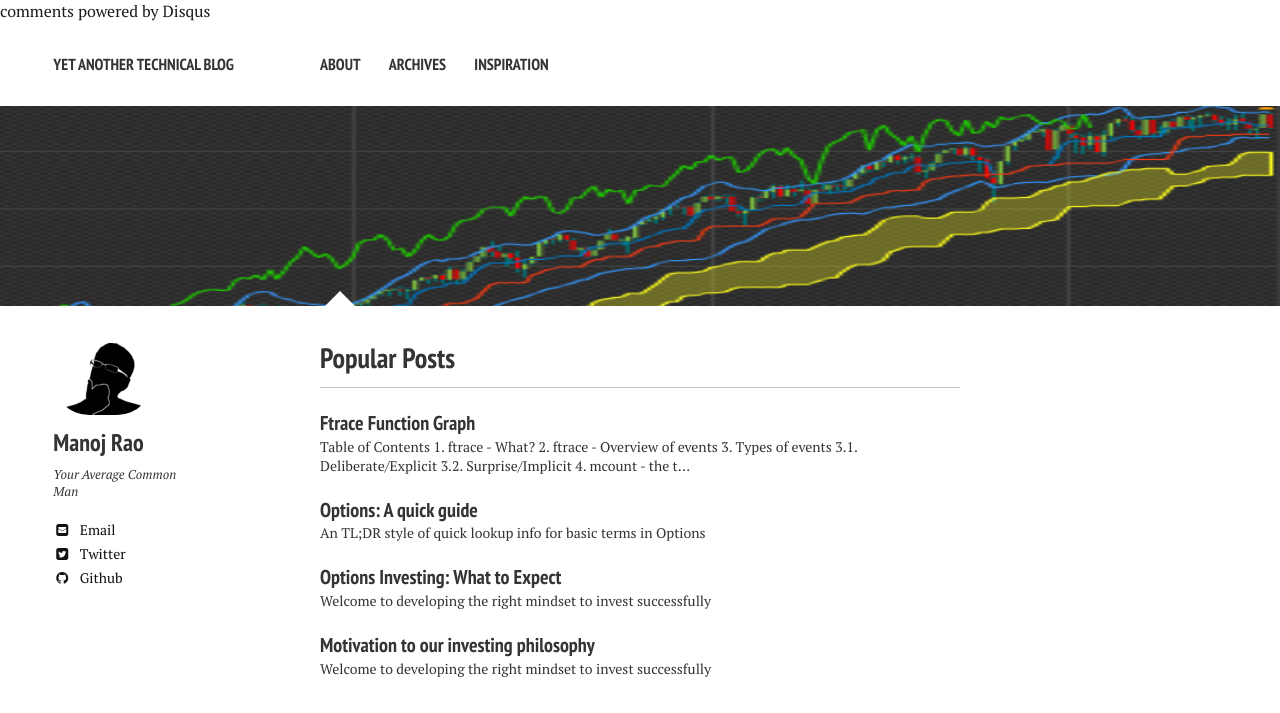
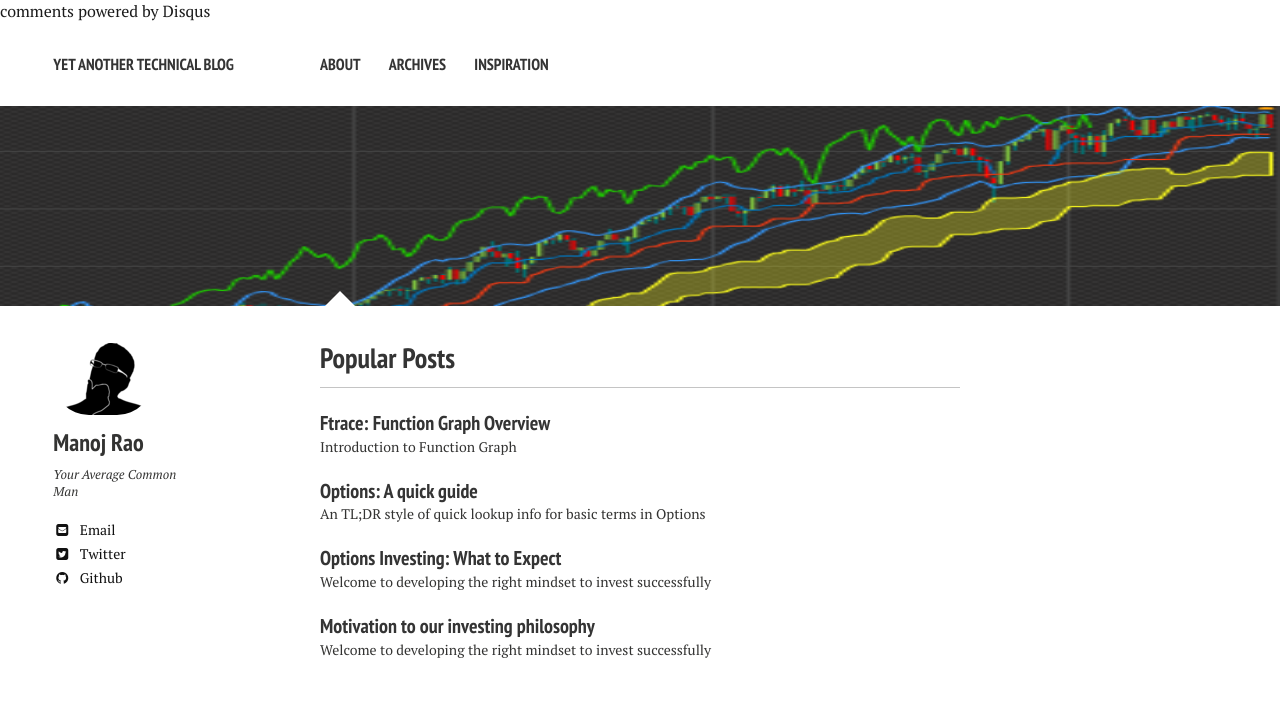
Before and after one commit to mycpuorg/mycpuorg.github.io, a Jekyll site: the page built from index.md, in a window 1280 px wide, cut to the strip 0-713 px from the top of the page. Built offline with Jekyll 4.4.1, drawn with Linux system fonts in a browser that asks for light colours; nearby versions of some CDN libraries; comment, search, counter and statistics services are not loaded.

Commit message:
Add octopress headers

```diff
--- a/_posts/2016-05-07-ftrace-function-graph.md
+++ b/_posts/2016-05-07-ftrace-function-graph.md
@@ -1,3 +1,11 @@
+---
+layout: post
+title: "Ftrace: Function Graph Overview"
+excerpt: "Introduction to Function Graph"
+tags: [Linux, kernel, tracing, ftrace, tracer, func_graph, call graphs ]
+comments: true
+---
+
 <div id="table-of-contents">
 <h2>Table of Contents</h2>
 <div id="text-table-of-contents">
```
